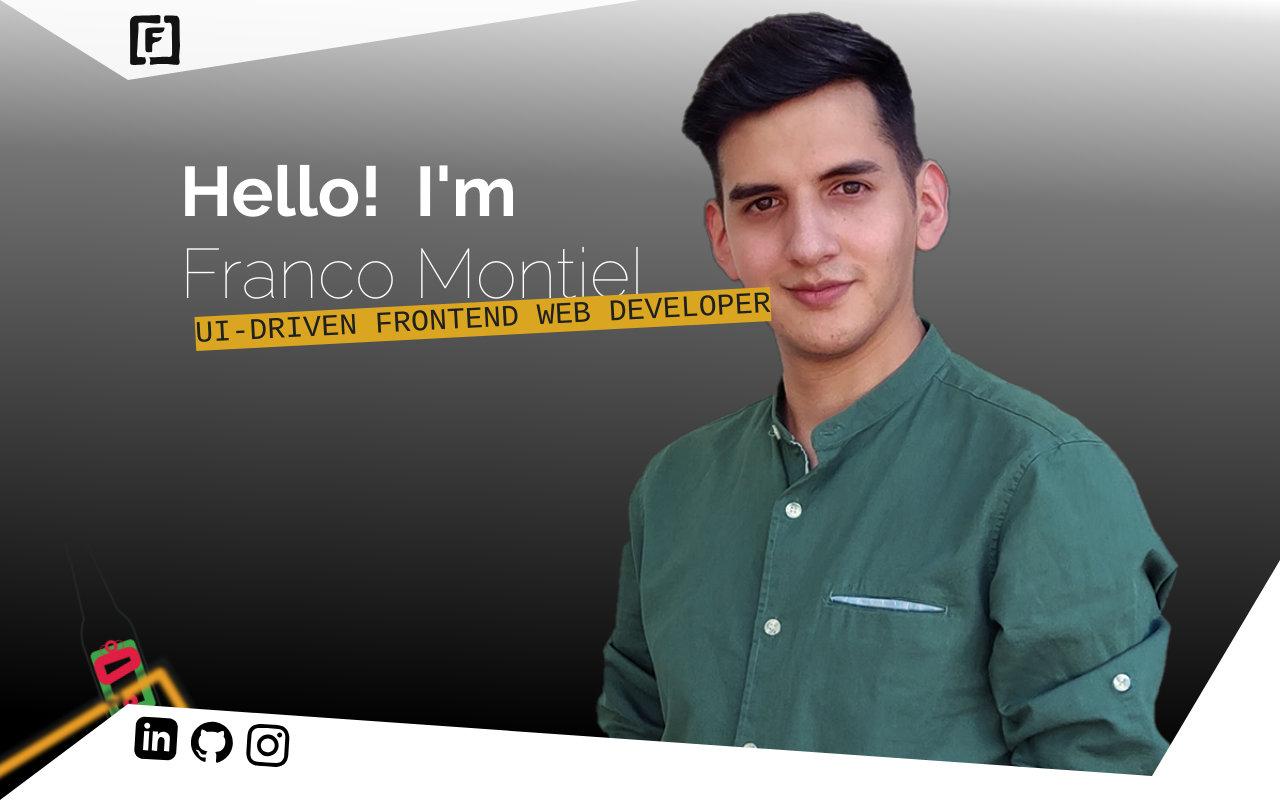
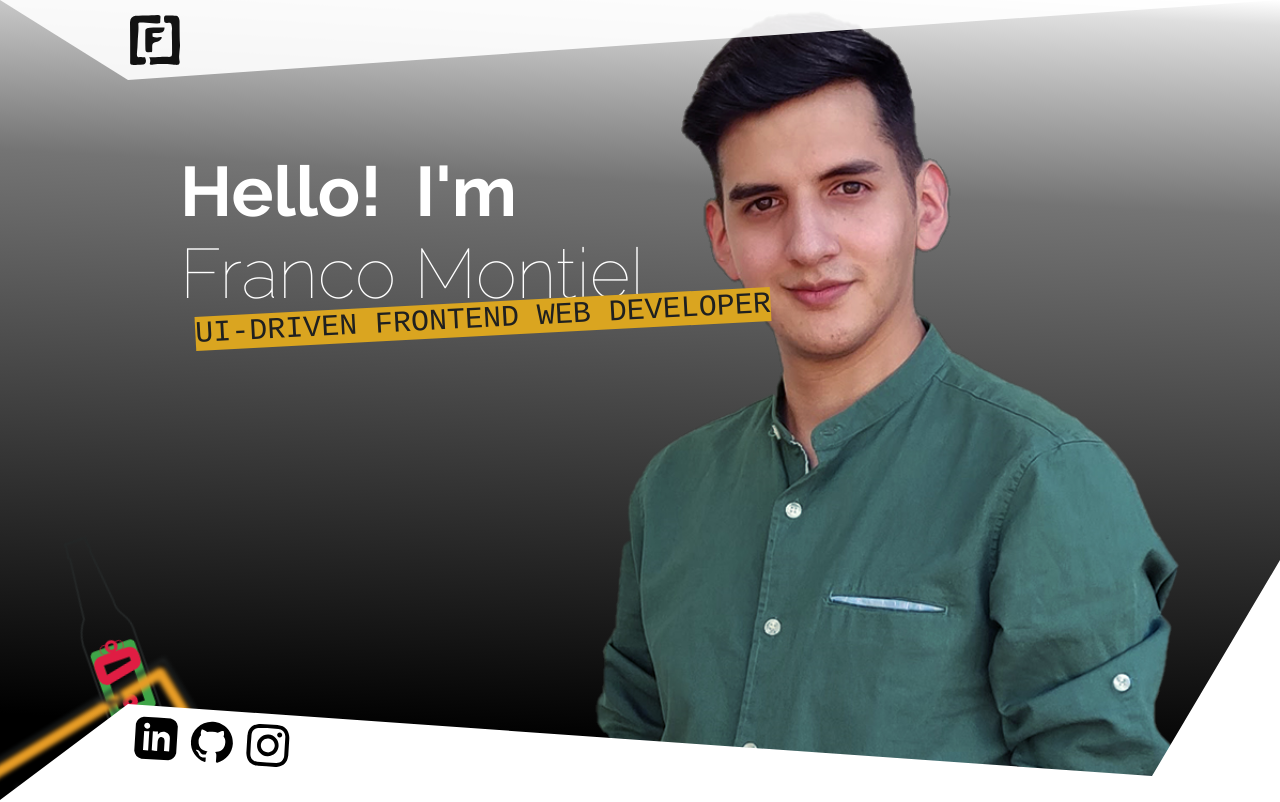
Before and after one commit to TheFrankemon/000, an Angular app: page / in a window 1280 px wide. Shown: the top 802 px of the page. Built offline with nearby package versions, Linux system fonts and the light colour scheme.

Commit message:
Enlarge navbar

```diff
--- a/src/app/app.component.scss
+++ b/src/app/app.component.scss
@@ -6,7 +6,7 @@ nav {
   position: fixed;
   z-index: 2;
   width: 100%;
-  clip-path: polygon(0% 0%, 50% 0%, 10% 100%);
+  clip-path: polygon(0% 0%, 100% 0%, 10% 100%);
   height: 10vh;
   opacity: 0.9;
 
```
